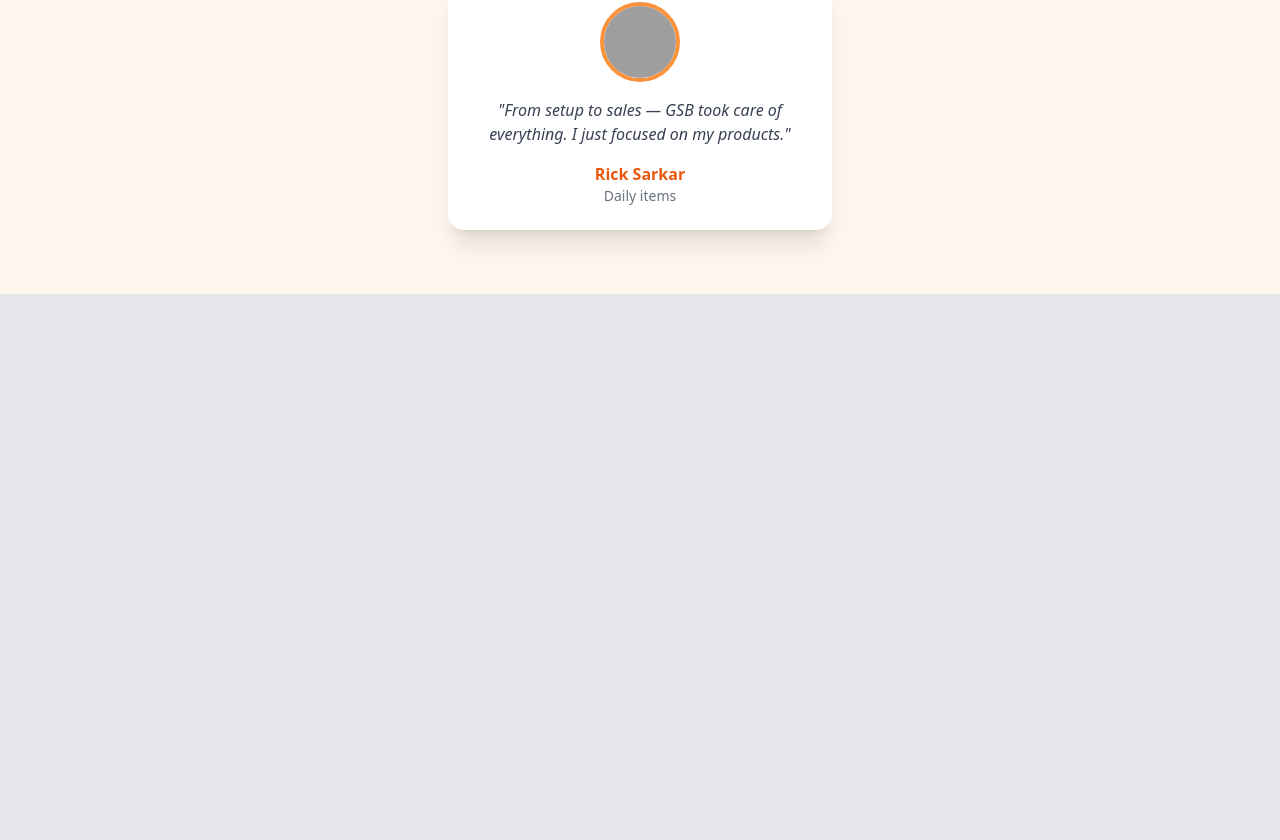
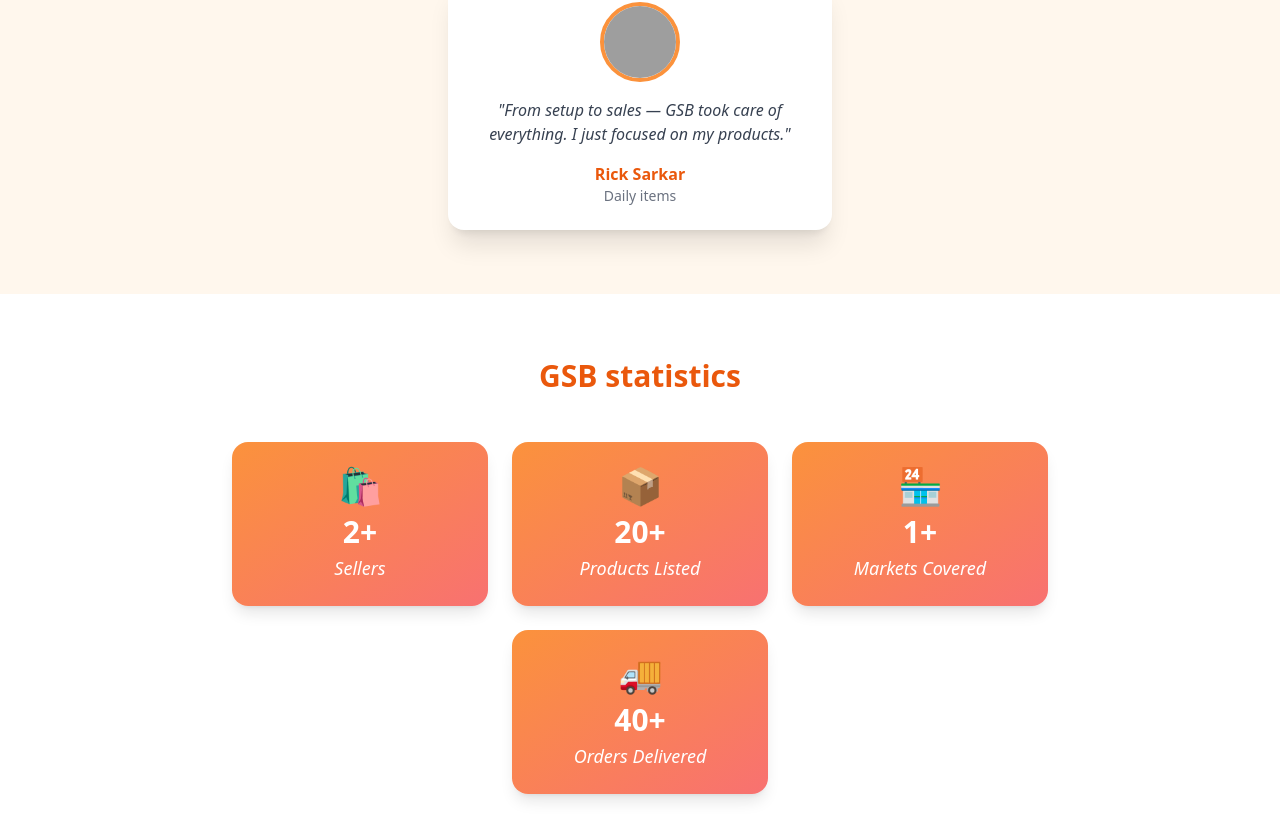
Before and after one commit to skytechrick/getskybuyReactSeller, a React (Vite) app: page / in a window 1280 px wide. Shown: the part 2662-3502 px from the top of the page. Before the commit the page ends 2956 px from the top, so only its background shows below. Built offline with nearby package versions, Linux system fonts and the light colour scheme; grey boxes are pictures that could not be loaded.

Commit message:
feat: GSB - statistics

```diff
--- a/package.json
+++ b/package.json
@@ -15,6 +15,7 @@
     "firebase": "^11.6.0",
     "postcss": "^8.5.3",
     "react": "^19.0.0",
+    "react-countup": "^6.5.3",
     "react-dom": "^19.0.0",
     "react-router-dom": "^7.5.0",
     "tailwindcss": "^3.4.1"
--- a/src/components/homePage.jsx
+++ b/src/components/homePage.jsx
@@ -3,6 +3,7 @@ import HomePageSection from "./homePageSection.jsx";
 import HomePageSection1 from "./homePageSection1.jsx";
 import HomePageSection2 from "./homePageSection2.jsx";
 import HomePageSection3 from "./homePageSection3.jsx";
+import HomePageSection4 from "./homePageSection4.jsx";
 
 export default () => {
     return (
@@ -12,6 +13,7 @@ export default () => {
             <HomePageSection1/>
             <HomePageSection2/>
             <HomePageSection3/>
+            <HomePageSection4/>
 
         </div>
 
--- /dev/null
+++ b/src/components/homePageSection4.jsx
@@ -0,0 +1,41 @@
+import CountUp from "react-countup";
+import { useEffect } from "react";
+import AOS from "aos";
+import "aos/dist/aos.css";
+
+const stats = [
+    { icon: "🛍️", value: 2, suffix: "+", label: "Sellers" },
+    { icon: "📦", value: 20, suffix: "+", label: "Products Listed" },
+    { icon: "🏪", value: 1, suffix: "+", label: "Markets Covered" },
+    { icon: "🚚", value: 40, suffix: "+", label: "Orders Delivered" },
+];
+
+export default function GSBStatsSection() {
+    useEffect(() => {
+        AOS.init({ duration: 700, once: true });
+    }, []);
+
+    return (
+        <section className="w-full py-16 bg-white">
+            <h2 className="text-2xl md:text-3xl font-bold text-center text-orange-600 mb-12">
+                GSB statistics
+            </h2>
+            <div className="flex flex-wrap justify-center items-center gap-6 px-4 max-w-5xl mx-auto">
+                {stats.map((stat, index) => (
+                <div
+                    key={index}
+                    className="flex flex-col items-center justify-center p-6 w-64 bg-gradient-to-br from-orange-400 to-red-400 text-white rounded-2xl shadow-lg text-center"
+                    data-aos="zoom-in"
+                    data-aos-delay={index * 100}
+                >
+                    <div className="text-4xl mb-2">{stat.icon}</div>
+                    <h3 className="text-3xl font-bold mb-1">
+                        <CountUp end={stat.value} duration={2} suffix={stat.suffix} />
+                    </h3>
+                    <p className="text-base md:text-lg italic">{stat.label}</p>
+                </div>
+                ))}
+            </div>
+        </section>
+    );
+}
```
Also changed, not shown: 1 other file (tests, documents, lock files or other folders).
